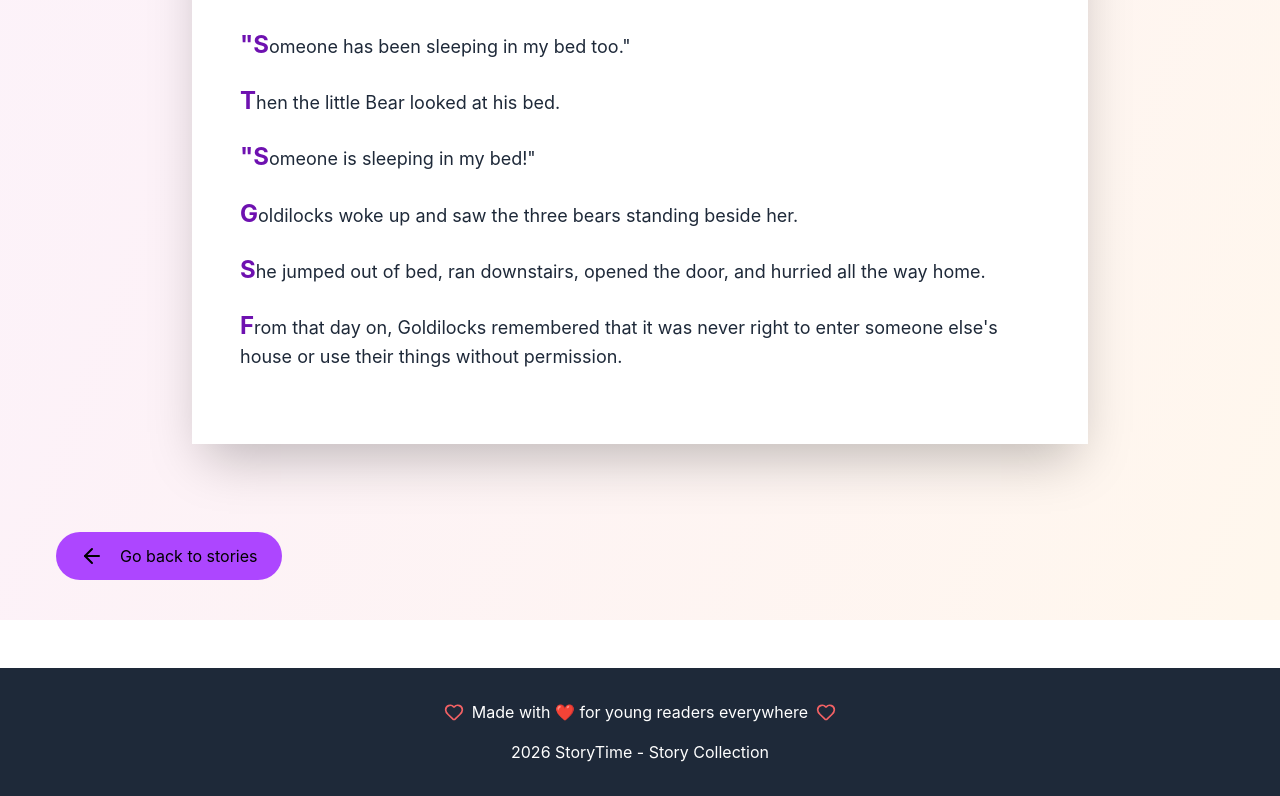
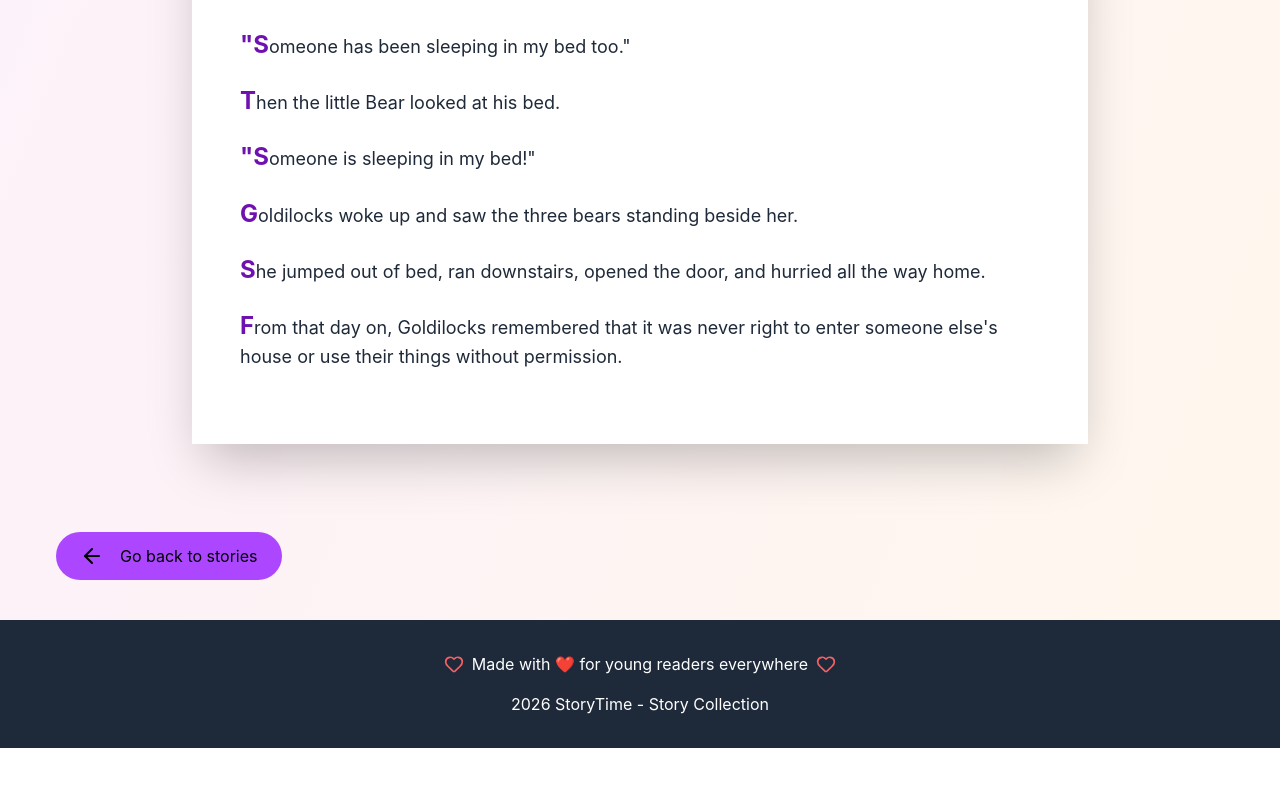
Before and after one commit to jvictorfranca/story-collection, a React (Vite) app: page /story/1 in a window 1280 px wide. Shown: the part 2788-3584 px from the top of the page. After the commit the page ends 3536 px from the top, so only its background shows below. Built offline with nearby package versions, Linux system fonts and the light colour scheme.

Commit message:
changes scrollbar and not found page

```diff
--- a/src/App.css
+++ b/src/App.css
@@ -13,3 +13,24 @@
 .fade-in {
   animation: fade-in 0.5s ease-out both;
 }
+
+::-webkit-scrollbar {
+  width: 9px;
+  height: 9px;
+}
+
+::-webkit-scrollbar-track {
+  background: transparent;
+}
+
+::-webkit-scrollbar-thumb {
+  background-color: #9333ea;
+  border-radius: 9999px;
+  border: 2px solid transparent;
+  background-clip: content-box;
+}
+
+::-webkit-scrollbar-thumb:hover {
+  background-color: #7e22ce;;
+
+}
--- a/src/components/Footer.jsx
+++ b/src/components/Footer.jsx
@@ -5,7 +5,7 @@ import { useLanguage } from "../context/LanguageContext"
 const Footer = () => {
     const {t} = useLanguage()
     return (
-            <footer className="bg-gray-800 text-white py-8 mt-12">
+            <footer className="bg-gray-800 text-white py-8">
                 <div className="container mx-auto px-4 text-center">
                     <div className="flex items-center justify-center space-x-2 mb-4">
 
--- a/src/context/LanguageContext.jsx
+++ b/src/context/LanguageContext.jsx
@@ -14,7 +14,9 @@ const translations = {
     english: "English",
     spanish: "Español",
     footerText: "Made with ❤️ for young readers everywhere",
-    storyListSubtitle: "Discover timeless tales that spark imagination and teach valuable lessons"
+    storyListSubtitle: "Discover timeless tales that spark imagination and teach valuable lessons",
+    returnHome: "Return to home",
+    notFoundText: "Oops! Page not found"
 
   },
   es: {
@@ -27,7 +29,9 @@ const translations = {
     english: "English",
     spanish: "Español",
     footerText: "Hecho con ❤️ para jóvenes lectores en todas partes",
-    storyListSubtitle: "Descubre historias atemporales que despiertan la imaginación y enseñan valiosas lecciones."
+    storyListSubtitle: "Descubre historias atemporales que despiertan la imaginación y enseñan valiosas lecciones.",
+    returnHome: "Volver al inicio",
+    notFoundText: "¡Ups! Página no encontrada"
   }
 }
 
--- a/src/pages/NotFound.jsx
+++ b/src/pages/NotFound.jsx
@@ -1,8 +1,21 @@
+import { Link } from "react-router-dom"
+import { useLanguage } from "../context/LanguageContext"
+
 const NotFound = () => {
+    const {t} = useLanguage()
     return (
-        <>
-        Not Found
-        </>
+        <div className="min-h-screen flex items-center justify-center bg-gray-100">
+            <div className="text-center">
+                <h1 className="text-4xl font-bold mb-4">
+                    404
+                </h1>
+                <p className="text-xl mb-4">{t("notFoundText")}</p>
+                <Link to={"/"} className="text-blue-500 hover:text-blue-700 underline">
+                    {t("returnHome")}
+                </Link>
+
+            </div>
+        </div>
     )
 }
 
```
